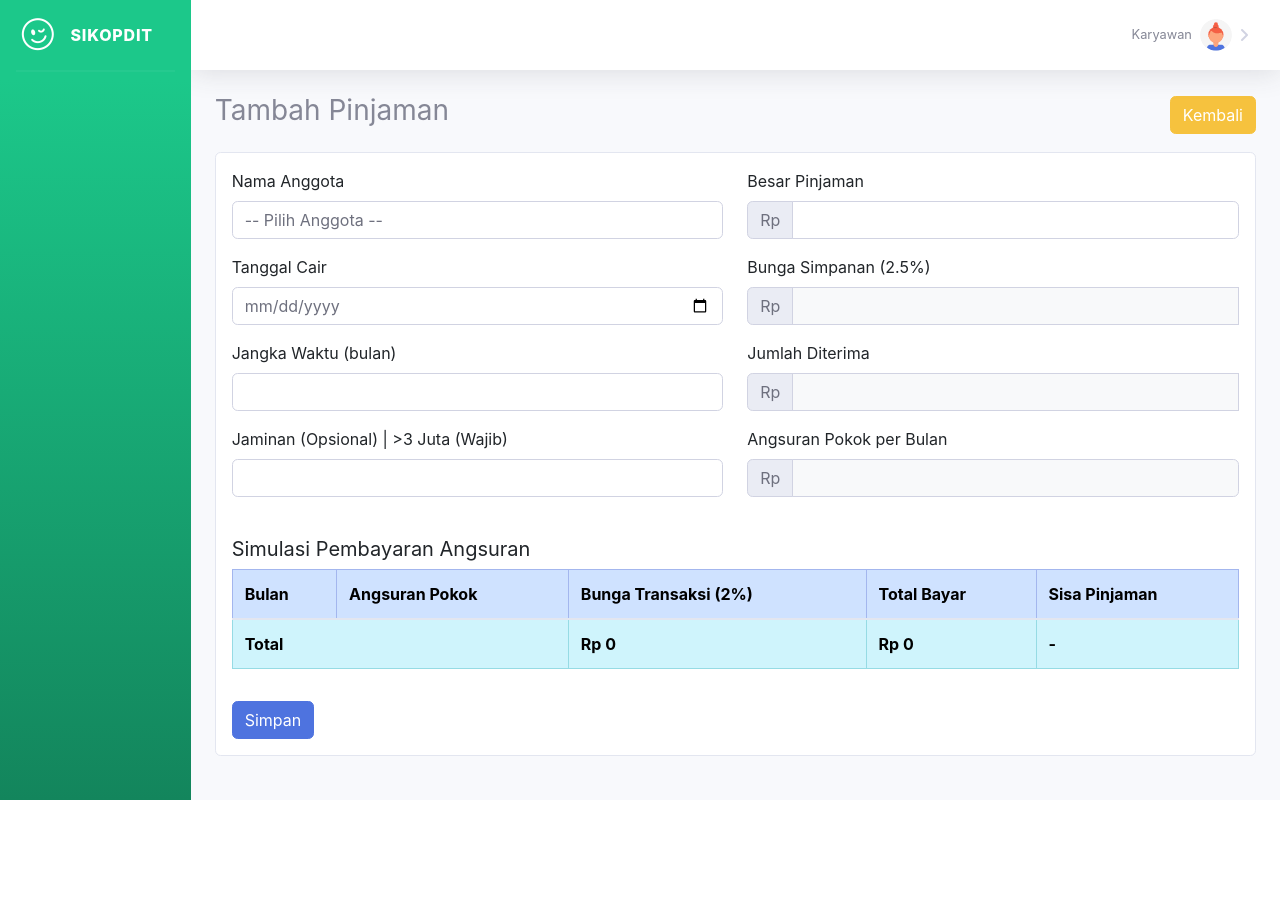
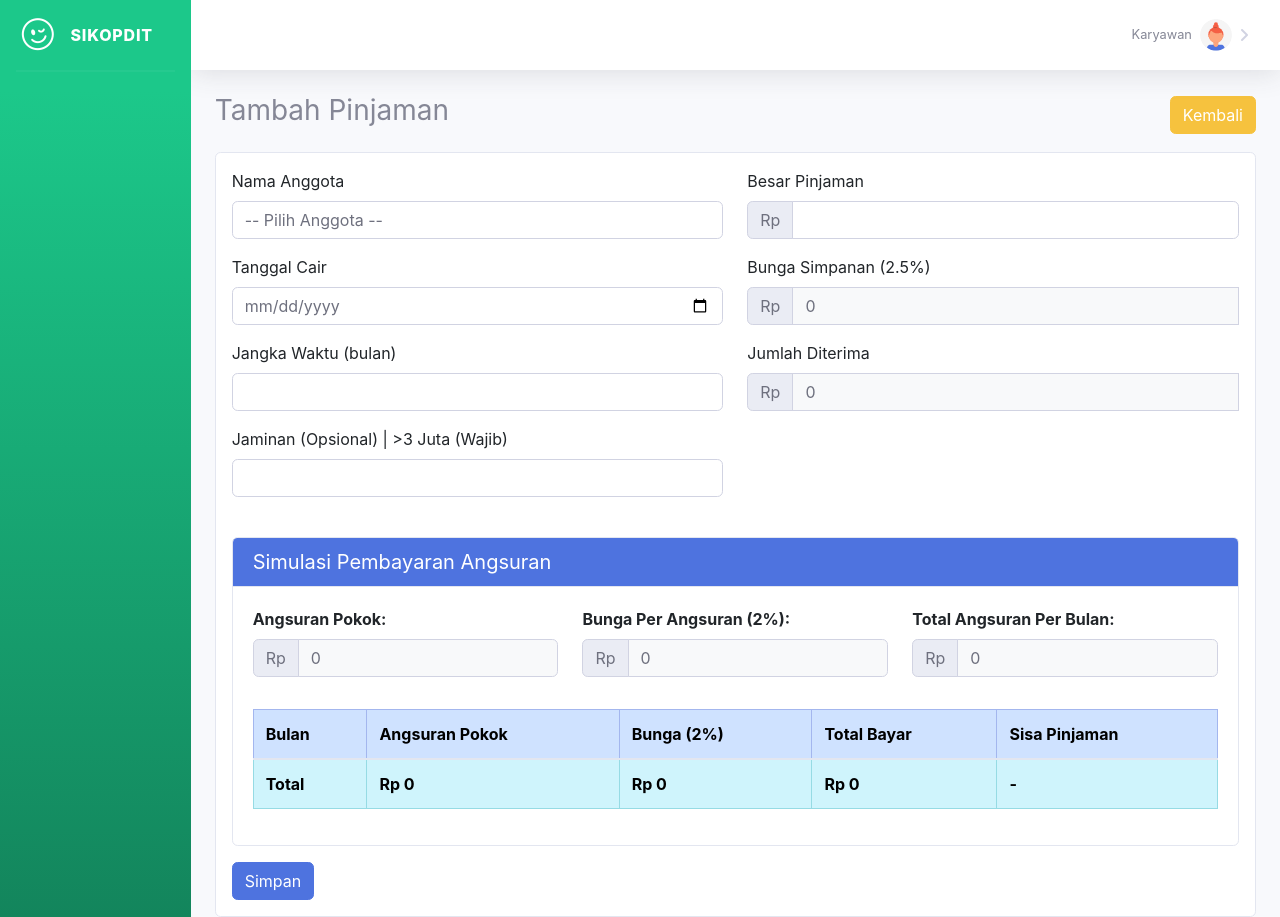
Before and after one commit to dewiyuni/SIKOPDIT, a CodeIgniter 4 app: the page made by app/Views/karyawan/transaksi_pinjaman/tambah.php in a window 1280 px wide. Before the commit the page ends 800 px from the top, so only its background shows below. Run offline with PHP 8.4 and a stand-in for CodeIgniter, Linux system fonts and the light colour scheme; the template is opened without the code that fills it, so the values that code supplies are empty; some libraries are stand-ins or nearby versions.

Commit message:
fix load simulation

```diff
--- a/app/Views/karyawan/transaksi_pinjaman/tambah.php
+++ b/app/Views/karyawan/transaksi_pinjaman/tambah.php
@@ -47,7 +47,7 @@
                     <div class="form-group mb-3">
                         <label for="jangka_waktu" class="form-label">Jangka Waktu (bulan)</label>
                         <input type="number" name="jangka_waktu" id="jangka_waktu" class="form-control" required min="1"
-                            value="<?= old('jangka_waktu') ?>" onchange="hitungAngsuranBulanan(); updateSimulasi();">
+                            value="<?= old('jangka_waktu') ?>" onchange="hitungSimulasi();">
                         <?php if (session('errors.jangka_waktu')): ?>
                             <small class="text-danger"><?= session('errors.jangka_waktu') ?></small>
                         <?php endif; ?>
@@ -66,8 +66,7 @@
                         <div class="input-group">
                             <span class="input-group-text">Rp</span>
                             <input type="text" id="jumlah_pinjaman" class="form-control" required
-                                oninput="formatRibuan(this); hitungBunga(); hitungAngsuranBulanan(); updateSimulasi();"
-                                autocomplete="off">
+                                oninput="formatRibuan(this); hitungSimulasi();" autocomplete="off">
                         </div>
                         <input type="hidden" name="jumlah_pinjaman" id="jumlah_pinjaman_hidden"
                             value="<?= old('jumlah_pinjaman') ?>">
@@ -77,12 +76,12 @@
                     </div>
 
                     <div class="form-group mb-3">
-                        <label for="bunga" class="form-label">Bunga Simpanan (2.5%)</label>
+                        <label for="bunga_simpanan" class="form-label">Bunga Simpanan (2.5%)</label>
                         <div class="input-group">
                             <span class="input-group-text">Rp</span>
-                            <input type="text" id="bunga_display" class="form-control" disabled
+                            <input type="text" id="bunga_simpanan_display" class="form-control" disabled
                                 style="background-color: #f8f9fa;">
-                            <input type="hidden" name="bunga" id="bunga_hidden">
+                            <input type="hidden" name="bunga_simpanan" id="bunga_simpanan_hidden">
                         </div>
                     </div>
 
@@ -95,9 +94,21 @@
                             <input type="hidden" name="jumlah_diterima" id="jumlah_diterima_hidden">
                         </div>
                     </div>
+                </div>
+            </div>
 
-                    <div class="form-group mb-3">
-                        <label for="angsuran_pokok" class="form-label">Angsuran Pokok per Bulan</label>
+            <!-- Simulasi Pembayaran -->
+            <div class="row mt-4">
+                <div class="col-12">
+                    <div class="card">
+                        <div class="card-header bg-primary text-white">
+                            <h5 class="mb-0">Simulasi Pembayaran Angsuran</h5>
+                        </div>
+                        <div class="card-body">
+                            <div class="row mb-3">
+                                <div class="col-md-4">
+                                    <div class="form-group">
+                                        <label class="form-label"><strong>Angsuran Pokok:</strong></label>
                                         <div class="input-group">
                                             <span class="input-group-text">Rp</span>
                                             <input type="text" id="angsuran_pokok" class="form-control" disabled
@@ -105,19 +116,35 @@
                                         </div>
                                     </div>
                                 </div>
+                                <div class="col-md-4">
+                                    <div class="form-group">
+                                        <label class="form-label"><strong>Bunga Per Angsuran (2%):</strong></label>
+                                        <div class="input-group">
+                                            <span class="input-group-text">Rp</span>
+                                            <input type="text" id="bunga_angsuran" class="form-control" disabled
+                                                style="background-color: #f8f9fa;">
+                                        </div>
+                                    </div>
+                                </div>
+                                <div class="col-md-4">
+                                    <div class="form-group">
+                                        <label class="form-label"><strong>Total Angsuran Per Bulan:</strong></label>
+                                        <div class="input-group">
+                                            <span class="input-group-text">Rp</span>
+                                            <input type="text" id="total_angsuran" class="form-control" disabled
+                                                style="background-color: #f8f9fa;">
+                                        </div>
+                                    </div>
+                                </div>
                             </div>
 
-            <!-- Simulasi Pembayaran -->
-            <div class="row mt-4">
-                <div class="col-12">
-                    <h5>Simulasi Pembayaran Angsuran</h5>
                             <div class="table-responsive">
                                 <table class="table table-bordered table-striped">
                                     <thead class="table-primary">
                                         <tr>
                                             <th>Bulan</th>
                                             <th>Angsuran Pokok</th>
-                                    <th>Bunga Transaksi (2%)</th>
+                                            <th>Bunga (2%)</th>
                                             <th>Total Bayar</th>
                                             <th>Sisa Pinjaman</th>
                                         </tr>
@@ -127,13 +154,16 @@
                                     </tbody>
                                     <tfoot class="table-info">
                                         <tr>
-                                    <th colspan="2">Total</th>
-                                    <th id="total_bunga_transaksi">Rp 0</th>
+                                            <th colspan="1">Total</th>
+                                            <th id="total_pokok">Rp 0</th>
+                                            <th id="total_bunga">Rp 0</th>
                                             <th id="total_pembayaran">Rp 0</th>
                                             <th>-</th>
                                         </tr>
                                     </tfoot>
                                 </table>
+                            </div>
+                        </div>
                     </div>
                 </div>
             </div>
@@ -160,83 +190,123 @@
 
     // Format angka untuk display
     function formatNumber(number) {
+        // Pastikan input adalah angka, jika bukan kembalikan "0" atau string kosong
+        if (isNaN(number) || number === null) {
+            return "0"; // Atau ""
+        }
         return number.toString().replace(/\B(?=(\d{3})+(?!\d))/g, ".");
     }
 
-    // Hitung bunga dan jumlah diterima
-    function hitungBunga() {
-        const pinjaman = parseInt(document.getElementById("jumlah_pinjaman_hidden").value || 0);
-        const bungaPersentase = 2.5;
-        const bungaRupiah = Math.round(pinjaman * (bungaPersentase / 100));
-        const jumlahDiterima = pinjaman - bungaRupiah;
-
-        document.getElementById("bunga_display").value = formatNumber(bungaRupiah);
-        document.getElementById("bunga_hidden").value = bungaRupiah;
-        document.getElementById("jumlah_diterima").value = formatNumber(jumlahDiterima);
-        document.getElementById("jumlah_diterima_hidden").value = jumlahDiterima;
-    }
-
-    // Hitung angsuran bulanan
-    function hitungAngsuranBulanan() {
+    // Hitung semua simulasi
+    function hitungSimulasi() {
         const pinjaman = parseInt(document.getElementById("jumlah_pinjaman_hidden").value || 0);
         const jangkaWaktu = parseInt(document.getElementById("jangka_waktu").value || 0);
 
-        if (pinjaman > 0 && jangkaWaktu > 0) {
-            const angsuranPokok = Math.round(pinjaman / jangkaWaktu);
-            document.getElementById("angsuran_pokok").value = formatNumber(angsuranPokok);
-        } else {
-            document.getElementById("angsuran_pokok").value = "0";
-        }
+        if (pinjaman <= 0 || jangkaWaktu <= 0) {
+            resetSimulasi();
+            return;
         }
 
-    // Update tabel simulasi pembayaran
-    function updateSimulasi() {
-        const pinjaman = parseInt(document.getElementById("jumlah_pinjaman_hidden").value || 0);
-        const jangkaWaktu = parseInt(document.getElementById("jangka_waktu").value || 0);
+        // Hitung bunga simpanan (2.5%) - Potongan di awal
+        const bungaSimpananPersen = 2.5;
+        const bungaSimpanan = Math.round(pinjaman * (bungaSimpananPersen / 100));
+        const jumlahDiterima = pinjaman - bungaSimpanan;
+
+        // Tampilkan bunga simpanan dan jumlah diterima
+        document.getElementById("bunga_simpanan_display").value = formatNumber(bungaSimpanan);
+        document.getElementById("bunga_simpanan_hidden").value = bungaSimpanan;
+        document.getElementById("jumlah_diterima").value = formatNumber(jumlahDiterima);
+        document.getElementById("jumlah_diterima_hidden").value = jumlahDiterima;
+
+        // Hitung angsuran pokok per bulan (Jumlah Pinjaman Awal / Jangka Waktu)
+        const angsuranPokok = Math.round(pinjaman / jangkaWaktu);
+
+        // Hitung bunga angsuran (2%) - 2% dari jumlah pinjaman awal, nilai ini TETAP setiap bulan
+        const bungaPersen = 2;
+        // --- PERUBAHAN LOGIKA DI SINI ---
+        const bungaAngsuran = Math.round(pinjaman * (bungaPersen / 100)); // 2% dari pinjaman awal
+        // -------------------------------
+
+
+        // Hitung total angsuran per bulan (Angsuran Pokok + Bunga Angsuran Tetap)
+        const totalAngsuran = angsuranPokok + bungaAngsuran;
+
+        // Tampilkan informasi angsuran
+        document.getElementById("angsuran_pokok").value = formatNumber(angsuranPokok);
+        document.getElementById("bunga_angsuran").value = formatNumber(bungaAngsuran); // Menampilkan bunga angsuran tetap per bulan
+        document.getElementById("total_angsuran").value = formatNumber(totalAngsuran);
+
+        // Buat tabel simulasi
         let simulasiBody = document.getElementById("simulasi_body");
         simulasiBody.innerHTML = '';
 
-        if (pinjaman > 0 && jangkaWaktu > 0) {
-            const angsuranPokok = Math.round(pinjaman / jangkaWaktu);
         let sisaPinjaman = pinjaman;
-            let totalBungaTransaksi = 0;
-            let totalPembayaran = 0;
+        let totalPokokSum = 0; // Menggunakan nama berbeda agar tidak bentrok dengan id elemen
+        let totalBungaSum = 0;
+        let totalPembayaranSum = 0;
 
         for (let i = 1; i <= jangkaWaktu; i++) {
-                const bungaTransaksi = Math.round(angsuranPokok * 0.02); // Bunga 2% per transaksi
-                const totalBayar = angsuranPokok + bungaTransaksi;
+            // Untuk simulasi per bulan, sisa pinjaman dikurangi pokok, tapi total bunga diakumulasi
+            // Sisa pinjaman hanya berkurang sejumlah pokok
             sisaPinjaman -= angsuranPokok;
 
-                totalBungaTransaksi += bungaTransaksi;
-                totalPembayaran += totalBayar;
+            // Akumulasi total untuk footer
+            totalPokokSum += angsuranPokok;
+            totalBungaSum += bungaAngsuran; // Akumulasikan bunga tetap setiap bulan
+            totalPembayaranSum += totalAngsuran; // Akumulasikan total angsuran tetap setiap bulan
+
 
             let row = document.createElement('tr');
             row.innerHTML = `
                 <td>${i}</td>
                 <td>Rp ${formatNumber(angsuranPokok)}</td>
-                    <td>Rp ${formatNumber(bungaTransaksi)}</td>
-                    <td>Rp ${formatNumber(totalBayar)}</td>
+                <td>Rp ${formatNumber(bungaAngsuran)}</td> <!-- Tampilkan bunga angsuran tetap -->
+                <td>Rp ${formatNumber(totalAngsuran)}</td> <!-- Tampilkan total angsuran tetap -->
                 <td>Rp ${formatNumber(Math.max(0, sisaPinjaman))}</td>
             `;
             simulasiBody.appendChild(row);
         }
 
-            document.getElementById("total_bunga_transaksi").innerText = `Rp ${formatNumber(totalBungaTransaksi)}`;
-            document.getElementById("total_pembayaran").innerText = `Rp ${formatNumber(totalPembayaran)}`;
+        // Update totals di footer
+        document.getElementById("total_pokok").innerText = `Rp ${formatNumber(totalPokokSum)}`;
+        document.getElementById("total_bunga").innerText = `Rp ${formatNumber(totalBungaSum)}`;
+        document.getElementById("total_pembayaran").innerText = `Rp ${formatNumber(totalPembayaranSum)}`;
     }
+
+    // Reset simulasi
+    function resetSimulasi() {
+        document.getElementById("bunga_simpanan_display").value = "0";
+        document.getElementById("bunga_simpanan_hidden").value = "0";
+        document.getElementById("jumlah_diterima").value = "0";
+        document.getElementById("jumlah_diterima_hidden").value = "0";
+        document.getElementById("angsuran_pokok").value = "0";
+        document.getElementById("bunga_angsuran").value = "0";
+        document.getElementById("total_angsuran").value = "0";
+        document.getElementById("simulasi_body").innerHTML = '';
+        document.getElementById("total_pokok").innerText = "Rp 0";
+        document.getElementById("total_bunga").innerText = "Rp 0";
+        document.getElementById("total_pembayaran").innerText = "Rp 0";
     }
 
     // Initialize form if there are old values
     document.addEventListener("DOMContentLoaded", function () {
         const oldPinjaman = "<?= old('jumlah_pinjaman') ?>";
         if (oldPinjaman) {
-            document.getElementById("jumlah_pinjaman").value = formatNumber(oldPinjaman);
+            // Format input display
+            document.getElementById("jumlah_pinjaman").value = formatNumber(parseInt(oldPinjaman));
+            // Set hidden value (already numeric from old())
             document.getElementById("jumlah_pinjaman_hidden").value = oldPinjaman;
-            hitungBunga();
-            hitungAngsuranBulanan();
-            updateSimulasi();
+            // Hitung ulang simulasi
+            hitungSimulasi();
+        } else {
+            // Reset simulasi if no old value (initial load)
+            resetSimulasi();
         }
     });
+
+    // Panggil hitungSimulasi() saat halaman pertama kali dimuat
+    // Ini penting jika ada nilai default atau old() yang sudah terisi di input
+    // document.addEventListener('DOMContentLoaded', hitungSimulasi); // Sudah dihandle di listener lain, tapi bisa juga begini jika logic init terpisah
 </script>
 
 <?= $this->endSection() ?>
```
Lines whose indentation alone changed are shown as unchanged.
